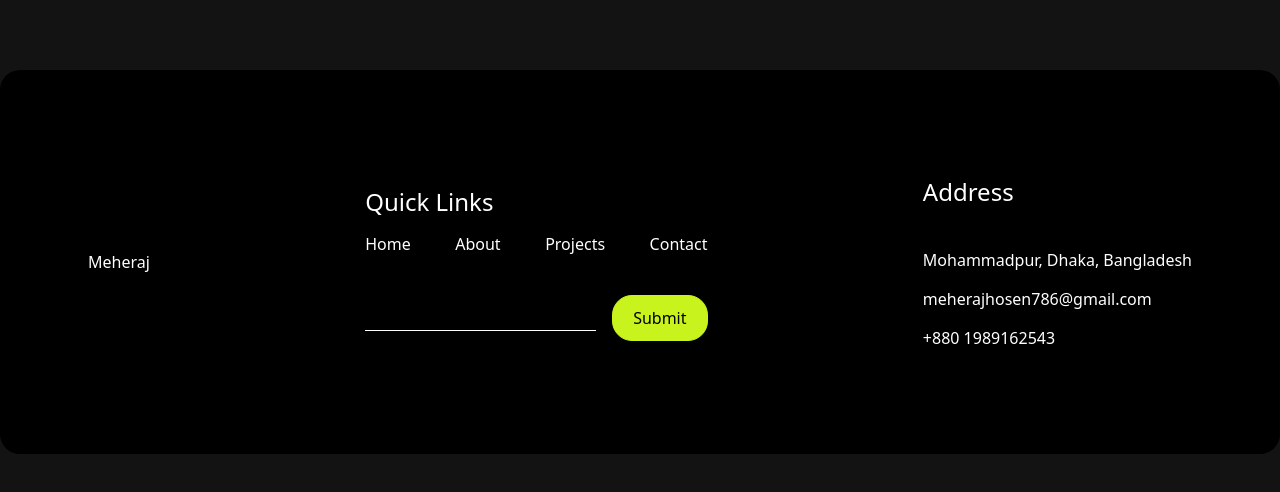
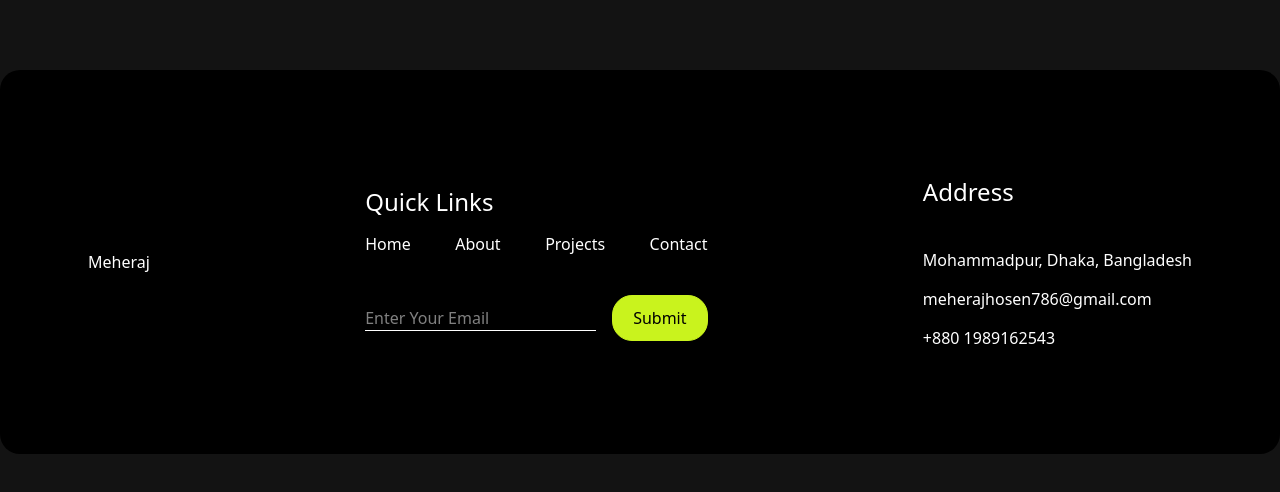
Before and after one commit to meheraj786/portfolio-with-react-tailwind, a React (Vite) app: page / in a window 1280 px wide. Shown: the part 7505-7997 px from the top of the page. Built offline with nearby package versions, Linux system fonts and the light colour scheme.

Commit message:
footer responsive add

```diff
--- a/src/components/footer/Footer.jsx
+++ b/src/components/footer/Footer.jsx
@@ -46,9 +46,9 @@ const Footer = () => {
   ]
   return (
 <>
-<div className="footer text-white pt-[79px] bg-dark-bg">
+<div className="footer text-center md:text-left text-white pt-[79px] bg-dark-bg">
       <Container>
-        <Flex className="px-[88px] rounded-[20px] bg-black py-[104px]">
+        <Flex className="md:px-[88px] gap-y-5 md:gap-y-0 flex-col md:flex-row rounded-[20px] bg-black py-[104px]">
           <div className="left">
             Meheraj
           </div>
@@ -65,7 +65,7 @@ const Footer = () => {
               }
             </Flex>
             </ul>
-            <input type="email" className='border-b-1 mt-[50px] md:mr-4'/>
+            <input type="email" placeholder='Enter Your Email' className='border-b-1 mt-[50px] md:mr-4'/>
             <button className='bg-primary rounded-[20px] text-black text-[16px] font-medium cursor-pointer hover:bg-dark-bg hover:border-primary hover:text-primary border border-primary items-center gap-3 py-[10px] px-[20px]' type="submit">Submit</button>
           </div>
           <div className="right">
@@ -81,7 +81,7 @@ const Footer = () => {
       </Container>
     <div className="footer_bottom bg-dark-bg py-[40px]">
       <Container>
-        <Flex className="justify-between">
+        <Flex className="justify-between gap-y-4 md:gap-y-0 flex-col md:flex-row">
           <div className="left opacity-80">
             <p>© {year} Meheraj. All rights reserved.</p>
           </div>
@@ -100,7 +100,7 @@ const Footer = () => {
       </Container>
     </div>
     </div>
-    <div className="whatsapp p-[20px] text-[50px] bg-primary text-bg cursor-pointer hover:text-primary fixed right-[100px] bottom-[100px] hover:bg-transparent rounded-full hvoer:border-primary border border-primary opacity-80 hover:opacity-100">
+    <div className="whatsapp p-[10px] md:p-[20px] md:text-[50px] text-[30px] bg-primary text-bg cursor-pointer hover:text-primary fixed md:right-[100px] right-[50px] md:bottom-[100px] bottom-[50px] hover:bg-transparent rounded-full hvoer:border-primary border border-primary opacity-80 hover:opacity-100">
 <a href='https://api.whatsapp.com/send?phone=1989162543&text=I%20want%20to%20know%20about%20your%20products?' target='blank'><FaWhatsapp /></a>
     </div>
     </>
```
